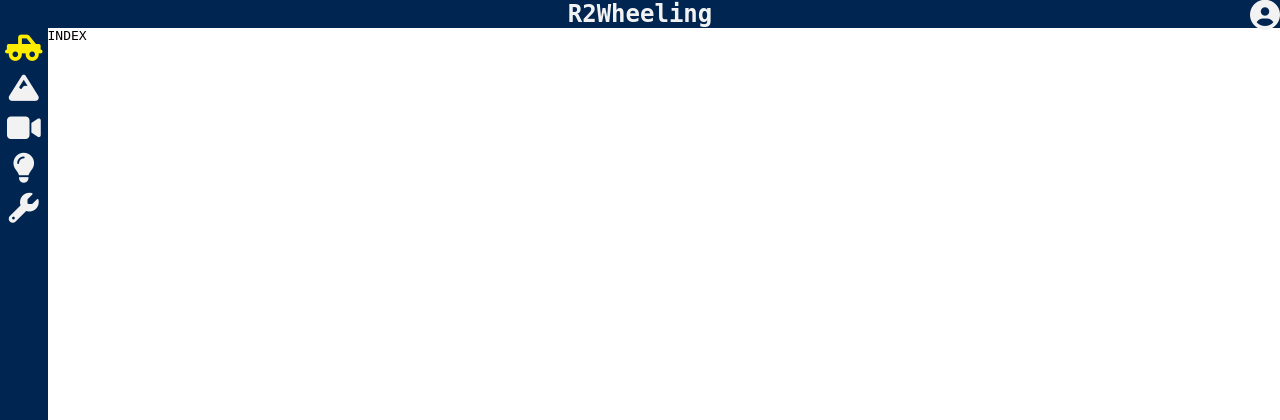
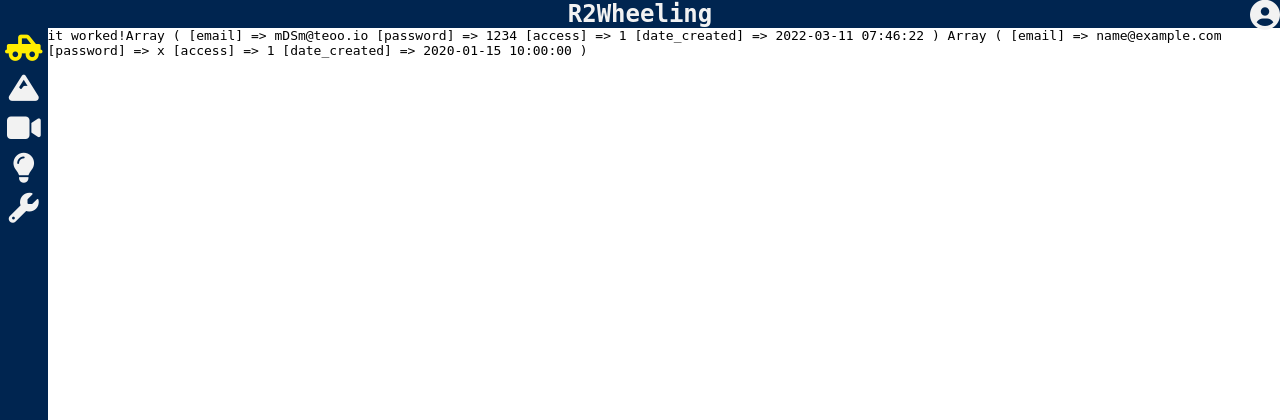
Before and after one commit to teoo-io/demo, a PHP site: page / in a window 1280 px wide. Shown: the top 420 px of the page. Run offline with PHP 8.4, Linux system fonts and the light colour scheme; tables that the repository leaves empty hold one stand-in row (values such as "Sample post"); some libraries are stand-ins or nearby versions.

Commit message:
Major changes

```diff
--- /dev/null
+++ b/src/dao.php
@@ -0,0 +1,20 @@
+<?php
+$user = "USER";
+$password = "PASSWORD";
+$dsn = "DSN";
+try{
+    $dbh = new PDO($dsn, $user, $password);
+    echo "it worked!";
+    $SQL = "INSERT INTO user (email, password, access) VALUES ('mDSm@teoo.io','1234',1)";
+    $dbh->query($SQL);
+    $SQL = 'SELECT * FROM user';
+    $rows = $dbh->query($SQL, PDO::FETCH_ASSOC);
+
+} catch(PDException $e){
+    echo 'Connection failed: ' . $e->getMessage();
+}
+
+foreach ($rows as $row){
+    echo print_r($row,1);
+}
+?>
--- a/src/index.php
+++ b/src/index.php
@@ -3,7 +3,9 @@
     require_once 'header.php';
 ?>
    <div class ="content">
-       INDEX
+       <?php
+       require_once 'dao.php'
+       ?>
    </div>
 <?php
     require_once 'footer.php'
--- /dev/null
+++ b/src/login.php
@@ -0,0 +1,3 @@
+<?php
+
+?>
--- a/src/scada.sql
+++ b/src/scada.sql
@@ -7,7 +7,8 @@ DROP TABLE IF EXISTS user;
 CREATE TABLE user (
                       email VARCHAR(256) NOT NULL PRIMARY KEY,
                       password VARCHAR(64) NOT NULL,
-                      access INTEGER(1)
+                      access INTEGER(1),
+                      date_created TIMESTAMP DEFAULT CURRENT_TIMESTAMP
 );
 
 DROP TABLE IF EXISTS comment;
```
Also changed, not shown: .github/workflows/CI-CD.yml.
